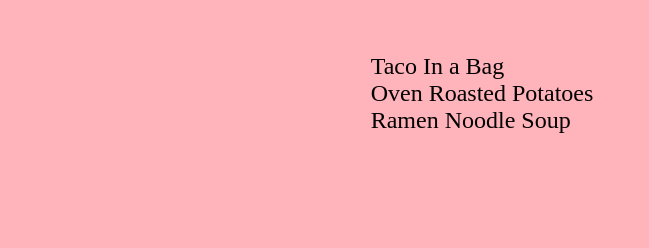
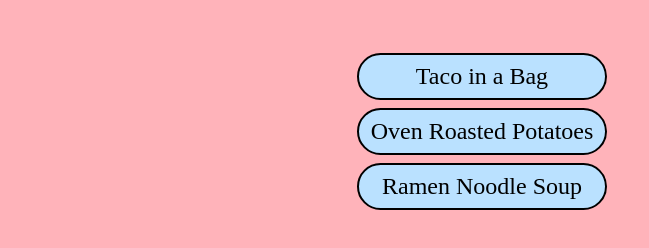
Before and after one commit to thedanielenrico/odin-recipes, a plain HTML site: page index.html in a window 1280 px wide. Shown: the part 140-388 px from the top of the page, without its empty margins (158-807 px from the left). Drawn offline with Linux system fonts and the light colour scheme.

Commit message:
add initial new styles for links

```diff
--- a/index.html
+++ b/index.html
@@ -13,13 +13,13 @@
     <section>
       <h1>Odin Recipes</h1>
       <ul>
-        <li>
-          <a href="recipes/taco-in-a-bag.html">Taco In a Bag</a>
+        <li class="recipe-link">
+          <a href="recipes/taco-in-a-bag.html">Taco in a Bag</a>
         </li>
-        <li>
+        <li class="recipe-link">
           <a href="recipes/oven-roasted-potatoes.html">Oven Roasted Potatoes</a>
         </li>
-        <li>
+        <li class="recipe-link">
           <a href="recipes/ramen-noodle-soup.html">Ramen Noodle Soup</a>
         </li>
       </ul>
--- a/styles.css
+++ b/styles.css
@@ -35,6 +35,22 @@ a {
   font-size: 24px;
 }
 
-a:hover {
-  text-decoration: underline;
+.recipe-link {
+  margin-bottom: 8px;
+  padding: 8px 12px;
+  border: 2px solid black;
+  border-radius: 50px;
+  text-align: center;
+  background-color: #bae1ff;
 }
+
+.recipe-link:hover {
+  background-color: rgba(186, 225, 255, 0.95);
+  border-color: white;
+  a {
+    color: white;
+    transition: color 0.3s ease;
+  }
+  transition: border-color 0.3s ease;
+  cursor: pointer;
+}
```
Also changed, not shown: recipes/taco-in-a-bag.html (+2 -2 lines).
